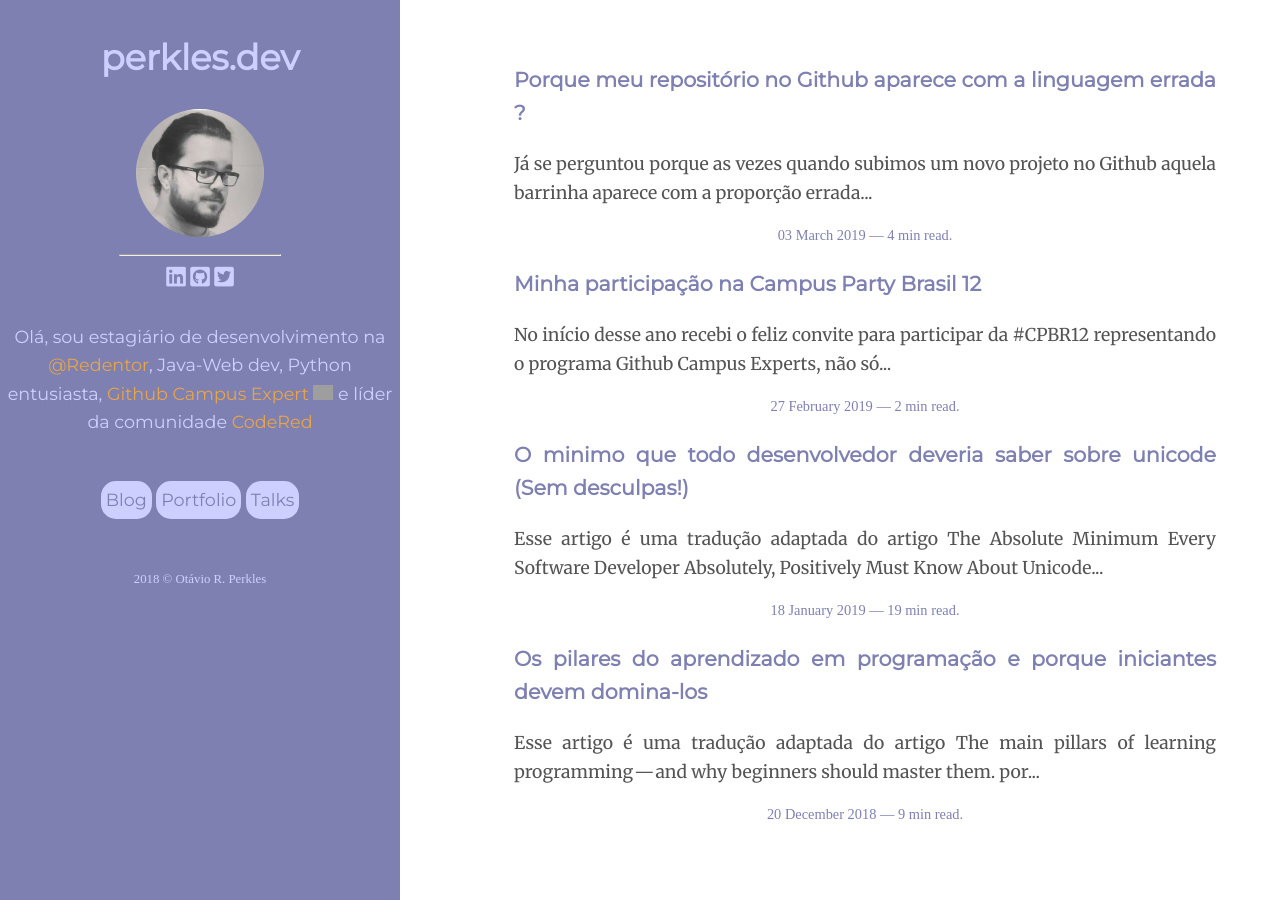
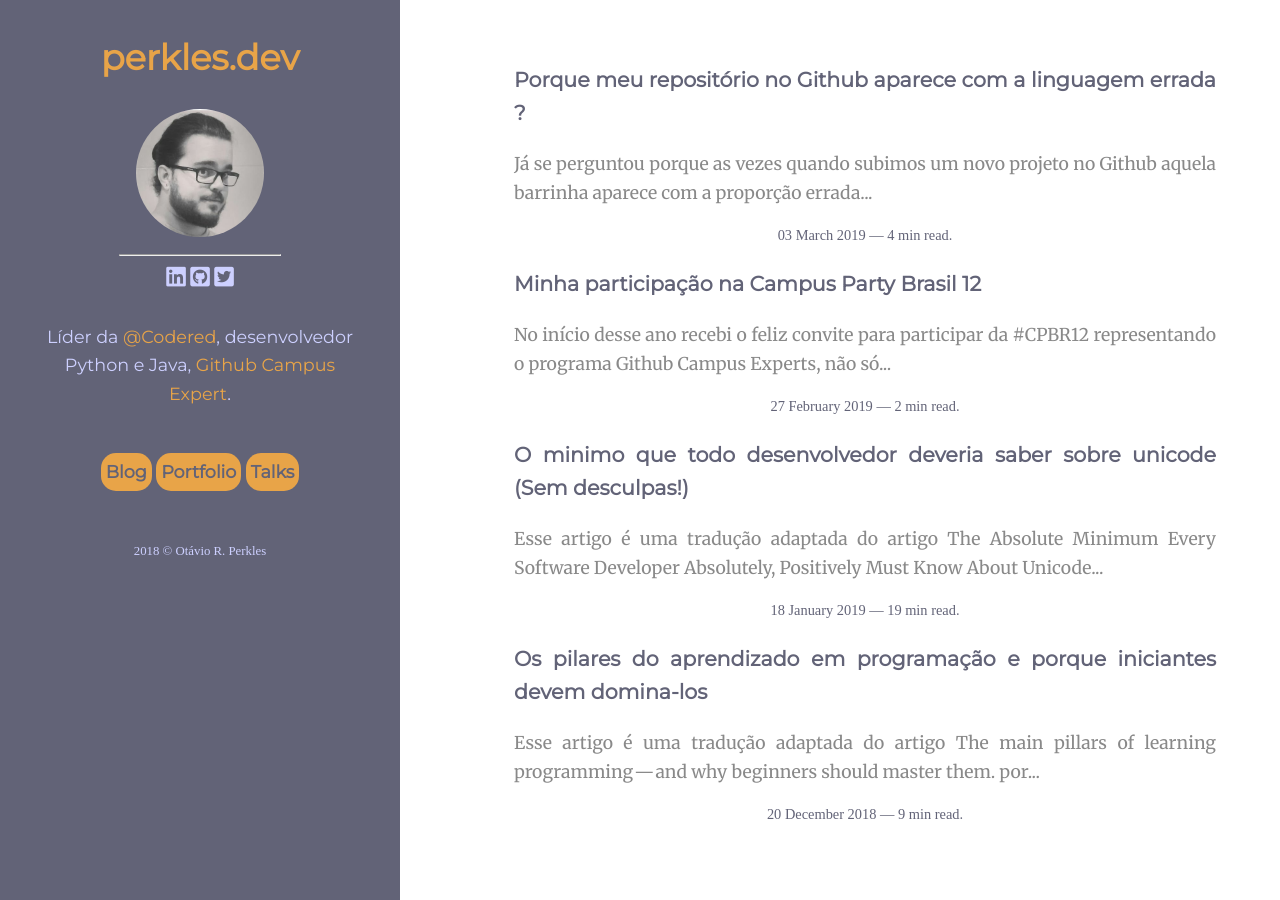
Before and after one commit to Perkles/perkles.github.io, a Jekyll site: the page built from index.html, in a window 1280 px wide and 900 px high. Built offline with Jekyll 4.4.1, drawn with Linux system fonts in a browser that asks for light colours; nearby versions of some CDN libraries; the list of posts is cut into pages by our own code; grey boxes are pictures that could not be loaded.

Commit message:
Layout color change and description
Changed the color of the entire layout and add a new description

```diff
--- a/_layouts/default.html
+++ b/_layouts/default.html
@@ -32,9 +32,8 @@
             </div>
             <div class="description">
 
-                Olá, sou estagiário de desenvolvimento na <a target="_blank" class="normal-link" href="http://www.redentor.edu.br/">@Redentor</a>,
-                Java-Web dev, Python entusiasta, <a target="_blank" class="normal-link"  href="https://githubcampus.expert/Perkles/">Github Campus Expert</a>
-                <img src="/assets/images/flag.png" alt="flag" id="flag" > e líder da comunidade <a href="http://codered.online/" target="_blank" class="normal-link">CodeRed</a>
+                Líder da <a target="_blank" class="normal-link" href="https://codered.online/">@Codered</a>,
+                desenvolvedor Python e Java, <a target="_blank" class="normal-link"  href="https://githubcampus.expert/Perkles/">Github Campus Expert</a>.
             </div>
             <div class="buttons">
                 <a href="{{site.url}}" class="nav-btn">Blog</a>
--- a/assets/css/styles.css
+++ b/assets/css/styles.css
@@ -1,16 +1,16 @@
 /* ##-GENERAL-DEFINITIONS#################################################### */
 body{
-    color: #545454;
+    color: #898989;
     font-size: 1.1rem;
     line-height: 1.6;
     overflow-x: hidden;
 }
 h1{
-    color:#CDD0FF;
+    color:#e8a448;
     font-family: 'Montserrat', sans-serif;
 }
 h2,h3,h4,h5{
-    color:#7E80B2;
+    color:#626377;
     font-family: 'Montserrat', sans-serif;
 
 }
@@ -23,7 +23,7 @@ a{
     color:inherit;
 }
 hr{
-    color:#CDD0FF;
+    color:#e8a448;
 }
 table{
     border-collapse: collapse;
@@ -62,11 +62,12 @@ td{
     display: inline-block;
     font-family: 'Montserrat', sans-serif;
     border-radius:15px;
-    background-color: #CDD0FF;
+    background-color: #e8a448;
     border: none;
-    color: #7E80B2;
+    color: #626377;
     padding: 5px;
     margin-bottom: 5px;
+    font-weight: 800;
 }
 .nav-btn-title{
     color: #7E80B2;
@@ -102,12 +103,12 @@ td{
 .btn-separator{
     display: none;
 }
-/* ##-SPECIFIC-DEFINITIONS################################################### */
+/* ##-SPECIFIC-DEFINITIONS-################################################### */
 .static-bar{
     text-align: center;
     padding-top: 6px;
     padding-bottom: 2px;
-    background-color: #7E80B2;
+    background-color: #626377;
     width:100%;
 }
 .separator_one{
@@ -122,7 +123,7 @@ td{
     min-height: calc(100vh - 70px);
 }
 .date_time{
-    color:#7E80B2;
+    color:#626377;
     text-align: center;
     font-size: 0.9rem;
 }
@@ -130,6 +131,7 @@ td{
     width: 1rem;
 }
 .footer{
+    display: none; /*ill find a better place to put it latter*/
     color: #CDD0FF;
     background-color: #7E80B2;
     text-align: center;
@@ -231,6 +233,8 @@ td{
         margin-top: 30px;
         text-align: center;
         color:#CDD0FF;
+        margin-left: 3vw;
+        margin-right: 3vw;
     }
     .feed{
         position:absolute;
```
Also changed, not shown: 14 other files.
